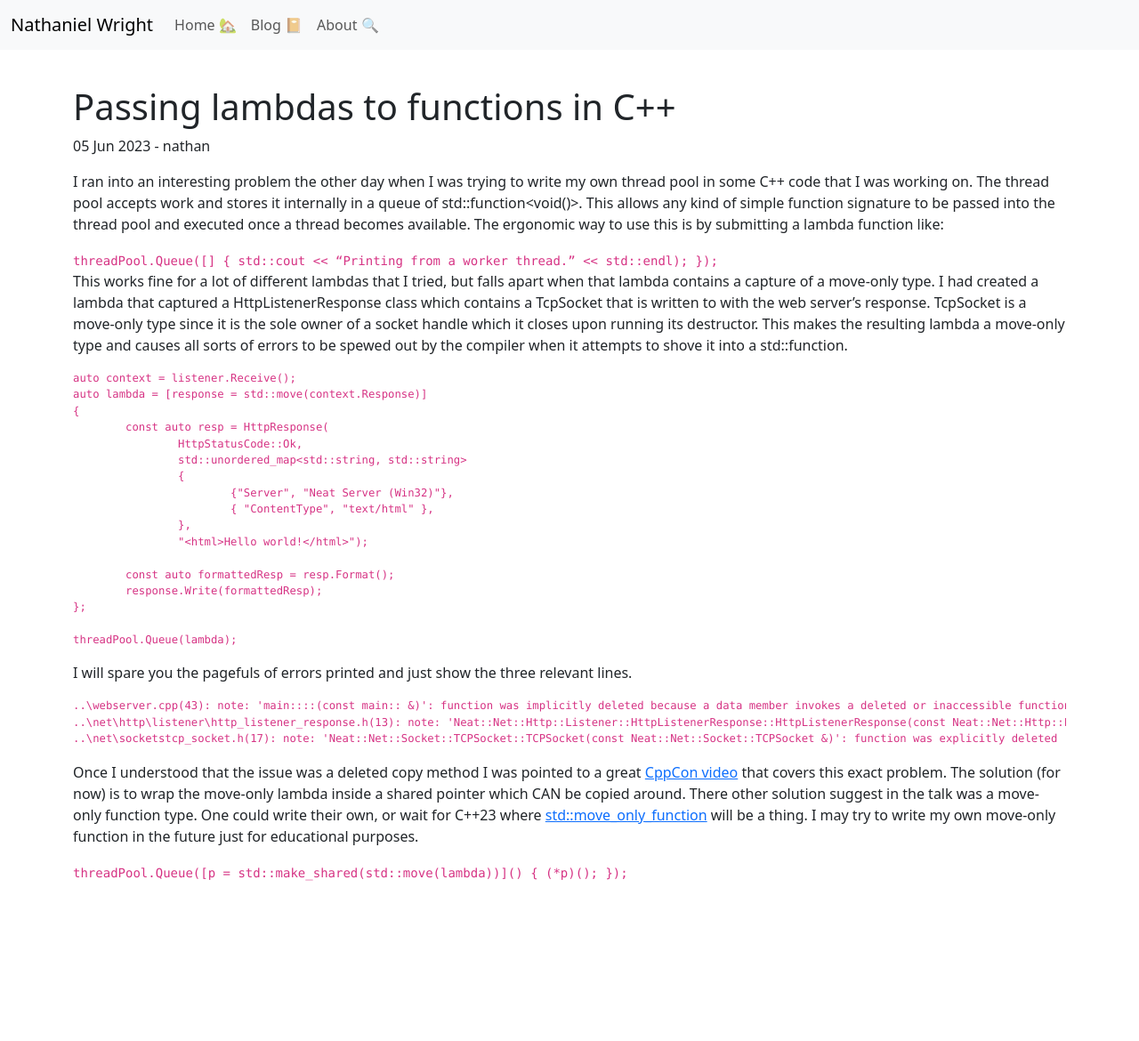
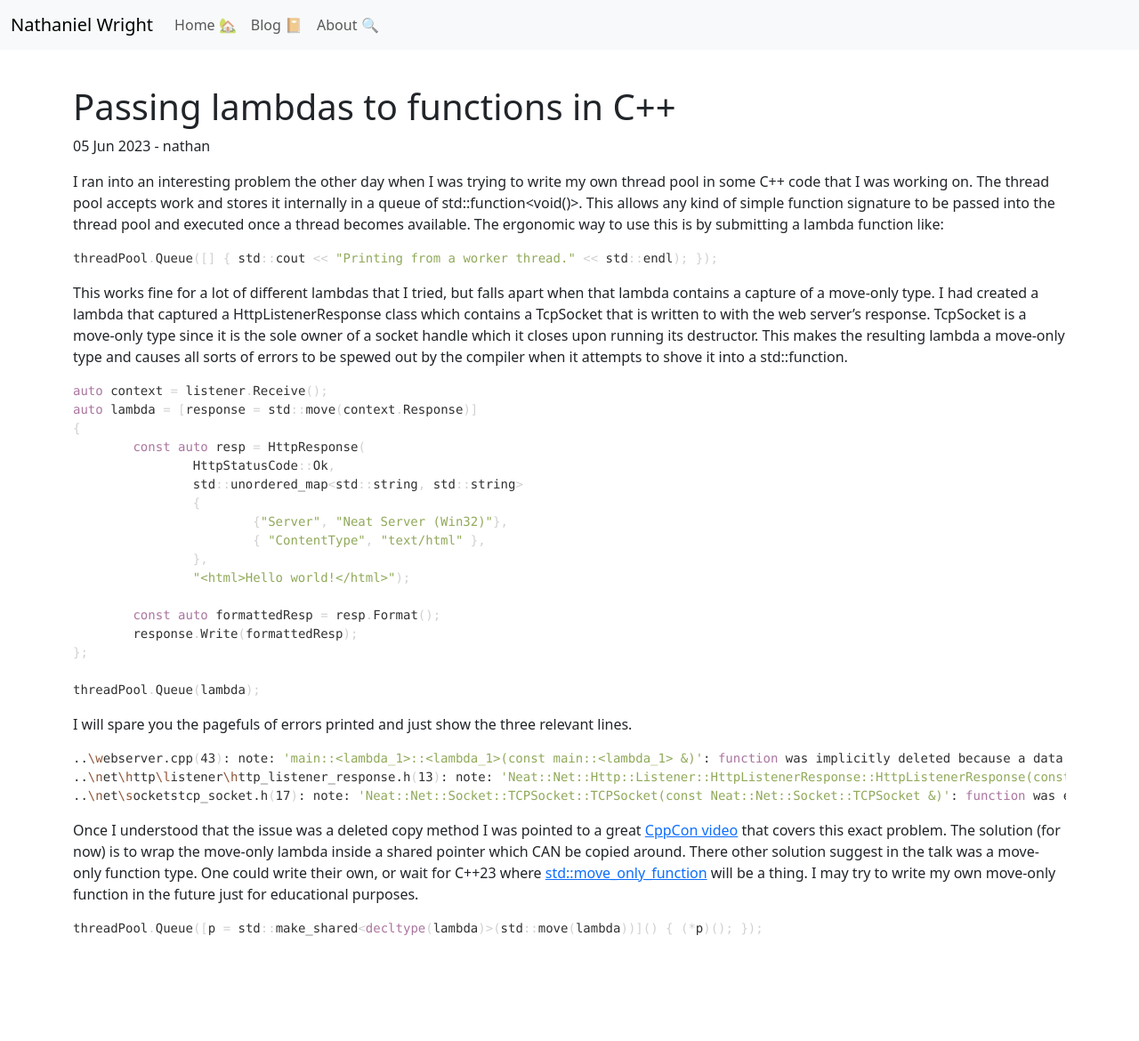
Before and after one commit to N8-Wright/nathanieljwright.github.io, a Jekyll site: the page built from _posts/2023-06-05-passing-lambdas-to-functions.html, in a window 1280 px wide. Shown: the whole page at 89% size. Built offline with Jekyll 4.4.1, drawn with Linux system fonts in a browser that asks for light colours; before the commit the page ends 1092 px from its top, so only the background shows below that.

Commit message:
Using code highlighting in more places

```diff
--- a/_posts/2023-06-05-passing-lambdas-to-functions.html
+++ b/_posts/2023-06-05-passing-lambdas-to-functions.html
@@ -13,9 +13,10 @@ thread pool and executed once a thread becomes available. The ergonomic
 way to use this is by submitting a lambda function like:
 </p>
 
-<code>
-threadPool.Queue([] { std::cout &lt;&lt; “Printing from a worker thread.” &lt;&lt; std::endl); });
-</code>
+{% highlight cpp %}
+threadPool.Queue([] { std::cout << "Printing from a worker thread." << std::endl); });
+{% endhighlight %}
+
 
 <p>
 This works fine for a lot of different lambdas that I tried, but falls apart
@@ -28,39 +29,35 @@ and causes all sorts of errors to be spewed out by the compiler when it
 attempts to shove it into a std::function.
 </p>
 
-<code>
-<pre>
+{% highlight cpp %}
 auto context = listener.Receive();
 auto lambda = [response = std::move(context.Response)]
 {
 	const auto resp = HttpResponse(
 		HttpStatusCode::Ok,
-		std::unordered_map&lt;std::string, std::string&gt;
+		std::unordered_map<std::string, std::string>
 		{
 			{"Server", "Neat Server (Win32)"},
 			{ "ContentType", "text/html" },
 		},
-		"&lt;html&gt;Hello world!&lt;/html&gt;");
+		"<html>Hello world!</html>");
 
 	const auto formattedResp = resp.Format();
 	response.Write(formattedResp);
 };
 
 threadPool.Queue(lambda);
-</pre>
-</code>
+{% endhighlight %}
 
 <p>
 I will spare you the pagefuls of errors printed and just show the three relevant lines.
 </p>
 
-<code>
-<pre>
+{% highlight shell %}
 ..\webserver.cpp(43): note: 'main::<lambda_1>::<lambda_1>(const main::<lambda_1> &)': function was implicitly deleted because a data member invokes a deleted or inaccessible function 'Neat::Net::Http::Listener::HttpListenerResponse::HttpListenerResponse(const Neat::Net::Http::Listener::HttpListenerResponse &)'
 ..\net\http\listener\http_listener_response.h(13): note: 'Neat::Net::Http::Listener::HttpListenerResponse::HttpListenerResponse(const Neat::Net::Http::Listener::HttpListenerResponse &)': function was implicitly deleted because a data member invokes a deleted or inaccessible function 'Neat::Net::Socket::TCPSocket::TCPSocket(const Neat::Net::Socket::TCPSocket &)'
 ..\net\socketstcp_socket.h(17): note: 'Neat::Net::Socket::TCPSocket::TCPSocket(const Neat::Net::Socket::TCPSocket &)': function was explicitly deleted
-</pre>
-</code>
+{% endhighlight %}
 
 <p>
 Once I understood that the issue was a deleted copy method I was pointed to a
@@ -73,6 +70,6 @@ will be a thing. I may try to write my own move-only function in the future just
 educational purposes.
 </p>
 
-<code>
+{% highlight cpp %}
 threadPool.Queue([p = std::make_shared<decltype(lambda)>(std::move(lambda))]() { (*p)(); });
-</code>
+{% endhighlight %}
--- a/_posts/2023-07-15-accessing-webcams-remotely.html
+++ b/_posts/2023-07-15-accessing-webcams-remotely.html
@@ -34,9 +34,9 @@ title: Accessing Webcams Remotely
   at home with the ip address they provide.
 </p>
 
-<code>
+{% highlight shell %}
   ssh user@ip ffmpeg -an -f video4linux2 -s 640x480 -i /dev/video2 -r 10 -b:v 500k -f matroska - | mplayer - -idle
-</code>
+{% endhighlight %}
 
 <br>
 <br>
```
Also changed, not shown: _posts/2023-03-17-Learning_about_alternate_data_streams.html (+6 -10 lines).
